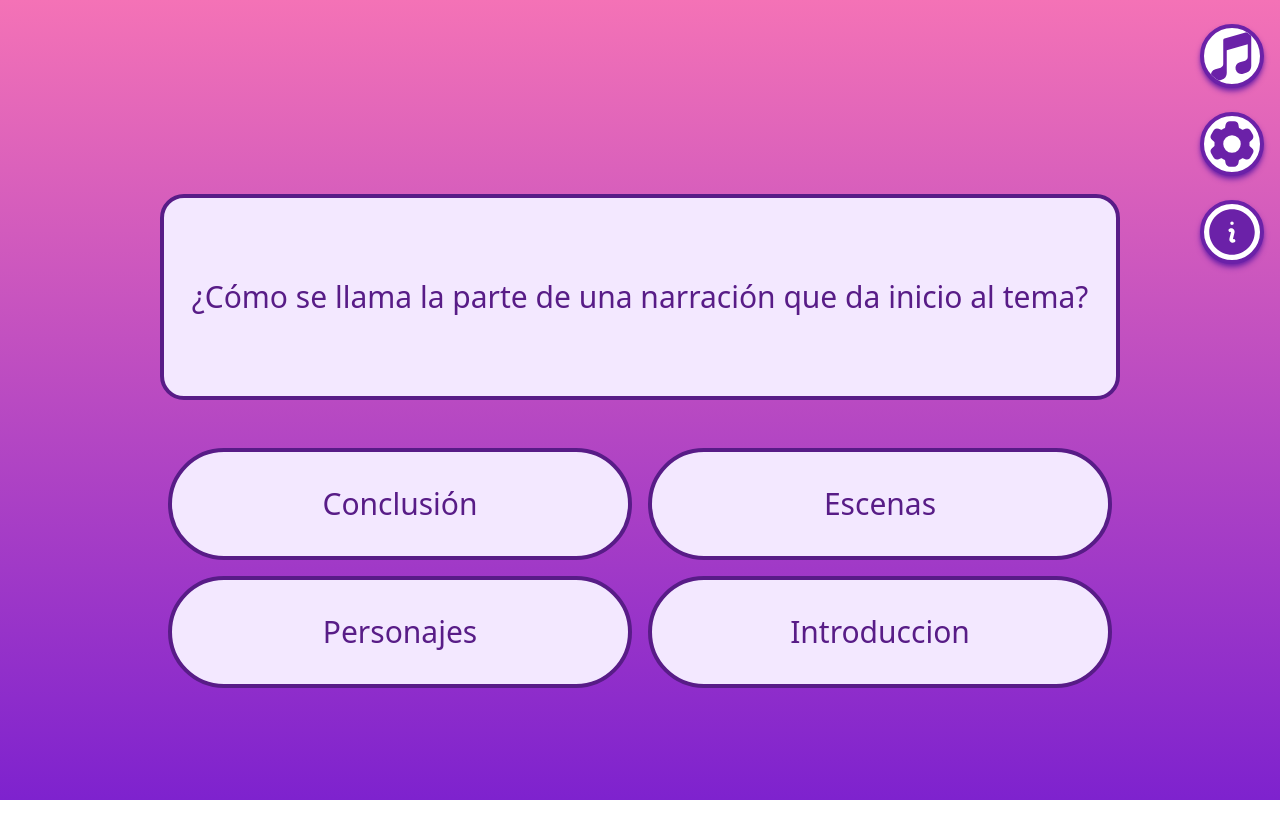
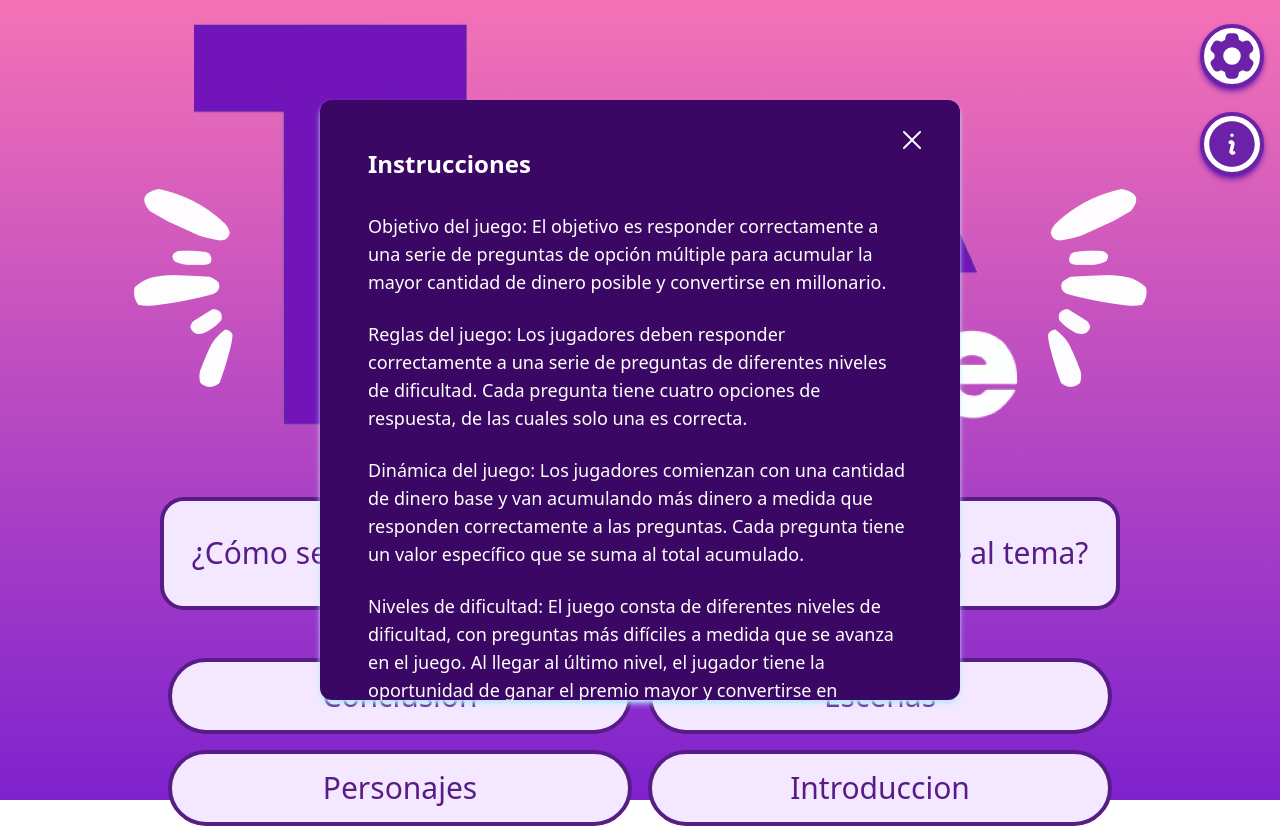
Before and after one commit to VedGarcia/RetoTrivia, a React (Vite) app: page /question in a window 1280 px wide. Both pictures are taken after a click on the icon 1232 px from the left and 144 px from the top of the page. Before the commit the page ends 800 px from the top, so only its background shows below. Built offline with nearby package versions, Linux system fonts and the light colour scheme.

Commit message:
Actualizacion de Commit

```diff
--- a/src/components/Information/index.jsx
+++ b/src/components/Information/index.jsx
@@ -14,10 +14,10 @@ const Information = ({state, setState}) => {
     <div className="w-2/4 h-3/4 overflow-hidden rounded-xl absolute  grid place-content-center shadow-md shadow-sky-200">
       <div className="w-full h-full bg-purple-950 scroll-p-4 text-white p-12 overflow-y-scroll">
         <XMarkIcon onClick={()=> setState(!state)} className="w-8 h-8 absolute top-6 right-8 cursor-pointer" />
-        <h2 className="font-bold text-2xl mb-8">Instrucciones</h2>
+        <h2 className="font-bold select-none text-2xl mb-8">Instrucciones</h2>
         <ul>
           {info.map((i, index) => (
-            <li className="text-lg mb-6" key={index}>
+            <li className="select-none text-lg mb-6" key={index}>
               {i}
             </li>
           ))}
--- a/src/components/Layout/index.jsx
+++ b/src/components/Layout/index.jsx
@@ -1,6 +1,5 @@
 import { useState } from "react";
 import {
-  MusicalNoteIcon,
   Cog6ToothIcon,
   InformationCircleIcon,
 } from "@heroicons/react/24/solid";
@@ -13,7 +12,6 @@ const Layout = ({ children }) => {
       <section className="w-screen h-screen flex flex-col items-center justify-center bg-gradient-to-b from-pink-400 to-purple-700">
         <Information state={showInformation} setState={setShowInformation} />
         <div className="absolute top-6 right-4 flex flex-col gap-6">
-          <MusicalNoteIcon className="w-16 h-16 text-purple-800 bg-white rounded-full shadow-purple-800 border-4 border-purple-800 shadow-md cursor-pointer hover:bg-indigo-200" />
           <Cog6ToothIcon className="w-16 h-16 text-purple-800 bg-white rounded-full shadow-purple-800 border-4 border-purple-800 shadow-md cursor-pointer hover:bg-indigo-200" />
           <InformationCircleIcon onClick={()=> setShowInformation(!showInformation)} className="w-16 h-16 text-purple-800 bg-white rounded-full shadow-purple-800 border-4 border-purple-800 shadow-md cursor-pointer hover:bg-indigo-200" />
         </div>
--- a/src/components/Logo/index.jsx
+++ b/src/components/Logo/index.jsx
@@ -1,7 +1,10 @@
-export default function Logo() {
+export default function Logo({ width }) {
   return (
     <div className="w-screen flex justify-center">
-      <img className='w-1/3 m-8' src="/img/educate.png" />
+      <img
+        className={`w-${width} m-8`}
+        src="/img/educate.png"
+      />
     </div>
   );
 }
--- a/src/components/SelectButton/index.jsx
+++ b/src/components/SelectButton/index.jsx
@@ -1,8 +1,12 @@
+import { Link } from "react-router-dom";
 const SelectButton = ({ children, onClick }) => {
+  const selection = "5454"
   return (
-    <div onClick={onClick} className="cursor-pointer hover:bg-purple-200 w-full h-28 border-4 border-purple-900 hover:shadow-xl hover:shadow-violet-500 rounded-full grid place-content-center bg-purple-100 p-4">
-      <p className="text-3xl font-medium text-purple-900">{children}</p>
-    </div>
+    <>
+      <Link className="hover:bg-purple-200 w-full h-18 border-4 border-purple-900 hover:shadow-xl hover:shadow-violet-500 rounded-full grid place-content-center bg-purple-100 p-4 text-3xl font-medium text-purple-900">
+        {children}
+      </Link>
+    </>
   );
 };
 export default SelectButton;
--- a/src/components/TextBox/index.jsx
+++ b/src/components/TextBox/index.jsx
@@ -1,7 +1,7 @@
 const TextBox = ({ children }) => {
   return (
-    <div className="w-3/4 h-1/2 rounded-3xl border-4 border-purple-900 grid place-content-center bg-purple-100 p-4 m-auto">
-      <p className="text-3xl font-medium text-purple-900 text-center">{children}</p>
+    <div className="w-3/4 h-1/3 rounded-3xl border-4 border-purple-900 grid place-content-center bg-purple-100 p-4 m-auto">
+      <p className="text-3xl font-medium text-purple-900 text-center select-none">{children}</p>
     </div>
   );
 };
--- a/src/pages/LevelUp/index.jsx
+++ b/src/pages/LevelUp/index.jsx
@@ -4,6 +4,7 @@ import Layout from "../../components/Layout";
 const LevelUp = () => {
   return (
     <Layout>
+
       <div className="w-3/4 h-3/4 grid gap-6 place-content-center rounded-2xl  bg-purple-200 border-4 border-purple-600 ">
         <div className="flex m-auto">
           <SparklesIcon className="w-24 h-24 text-yellow-600" />
--- a/src/pages/Question/index.jsx
+++ b/src/pages/Question/index.jsx
@@ -3,7 +3,7 @@ import Layout from "../../components/Layout/index";
 import TextBox from "../../components/TextBox";
 import SelectBox from "../../components/SelectBox";
 import data from "../../database/questionAnswers.json";
-import Logo from "../../components/Logo/index";
+import Logo from "../../components/Logo";
 
 const Question = () => {
   const [currentQuestion, setCurrentQuestion] = useState(1);
@@ -16,6 +16,8 @@ const Question = () => {
   }
   return (
     <Layout>
+
+      <Logo width={"1/3"} />
       <div className="w-screen">
         {question.map((question) => (
           <Fragment key={question.id}>
@@ -23,6 +25,7 @@ const Question = () => {
             <SelectBox onClick={onClick} items={question.answers_possible} />
           </Fragment>
         ))}
+
       </div>
     </Layout>
   );
--- a/src/pages/home/index.jsx
+++ b/src/pages/home/index.jsx
@@ -2,13 +2,11 @@ import { useState } from "react";
 import { Link } from "react-router-dom";
 import Layout from "../../components/Layout";
 import Logo from "../../components/Logo/index";
-import Button from "../../components/Button/index";
 
 const Home = () => {
-  // const [showInstruction, setShowInstruction ] = useState(false);
   return (
     <Layout>
-      <Logo />
+      <Logo width={"2/4"} />
       <Link
         className="w-80 text-center text-2xl font-bold uppercase text-violet-950 hover:text-white hover:bg-violet-500 border-solid border-4 bg-white rounded-full px-4 py-1 m-2"
         to="/question"
```
